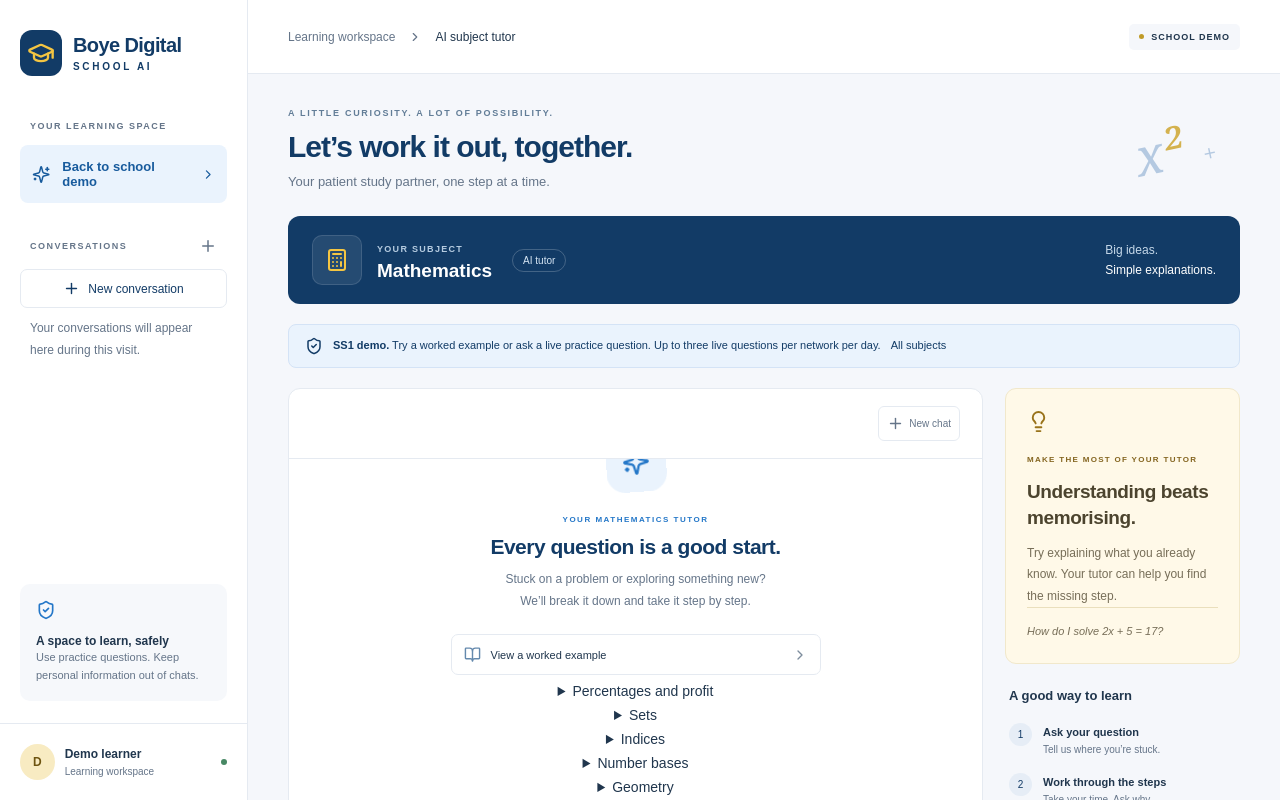
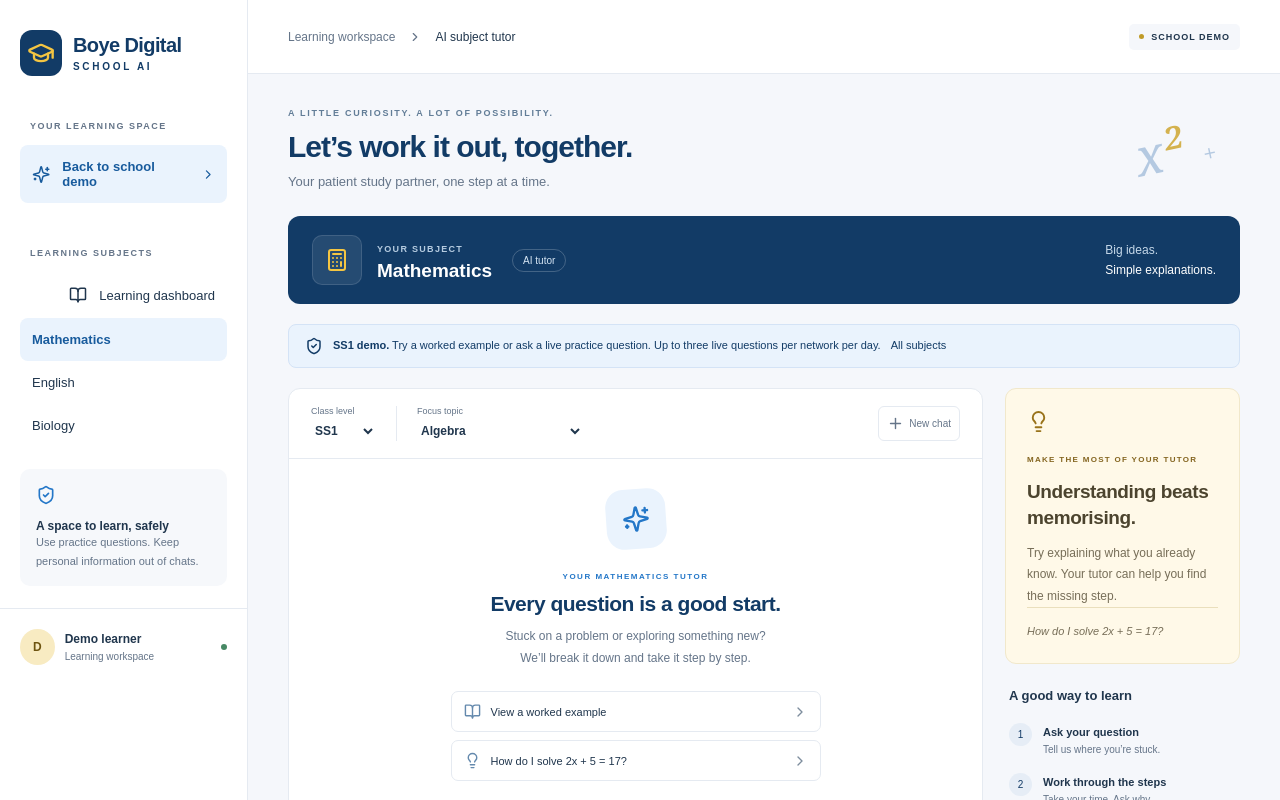
Before and after one commit to majesticmusa/Boye, a Next.js app in the folder boye-digital-school/: page /demo/mathematics in a window 1280 px wide. Shown: the top 800 px of the page. Built offline with nearby package versions, Linux system fonts and the light colour scheme.

Commit message:
Match the mathematics demo to the reference tutor: components/tutor-workspace.tsx

```diff
--- a/boye-digital-school/src/components/tutor-workspace.tsx
+++ b/boye-digital-school/src/components/tutor-workspace.tsx
@@ -58,6 +58,10 @@ const suggestions=['Help me understand fractions','Explain how to solve 2x + 5 =
 export default function TutorWorkspace({hosted=false,guestSubject}:{hosted?:boolean;guestSubject?:DemoSubject}){
  const lesson=guestSubject?demoLessons[guestSubject]:undefined;
  const subject=guestSubject??'Mathematics';
+ const mathDemo = guestSubject === 'Mathematics';
+ const [focusTopic, setFocusTopic] = useState('Algebra');
+ const practice = mathsPractice.find(item => item.topic === focusTopic);
+ const prompts = practice?.questions ?? (lesson ? [lesson.question] : suggestions);
  const SubjectIcon=guestSubject==='English'?BookOpen:guestSubject==='Biology'?FlaskConical:Calculator;
  const maxLength=guestSubject?400:4000;
  const [sessions,setSessions]=useState<Session[]>([]),[active,setActive]=useState<Session|null>(null),[question,setQuestion]=useState(''),[busy,setBusy]=useState(false),[error,setError]=useState(''),[menu,setMenu]=useState(false),[notice,setNotice]=useState('');
@@ -91,28 +95,22 @@ export default function TutorWorkspace({hosted=false,guestSubject}:{hosted?:bool
  function save(s:Session){setActive(s);setSessions(old=>[s,...old.filter(x=>x.id!==s.id)].slice(0,15))}
  function newChat(){setActive(fresh(active?.level,active?.topic));setQuestion('');setError('');setNotice('');setMenu(false);input.current?.focus()}
  function context(key:'level'|'topic',value:string){const s=fresh(active?.level,active?.topic);if(key==='level')s.level=value as Session['level'];else s.topic=value as Session['topic'];setActive(s);setQuestion('');setError('');setNotice('')}
- async function send(){const text=question.trim();if(lock.current||!text)return;lock.current=true;setBusy(true);setError('');setNotice('');const s=active?.sample?fresh():active??fresh();const messages:Message[]=[...s.messages,{role:'user',content:text}];save({...s,messages,title:s.messages.length?s.title:text.slice(0,48)});setQuestion('');try{
- const r=await fetch(guestSubject?'/api/demo':'/api/tutor',{method:'POST',headers:{'Content-Type':'application/json'},body:JSON.stringify(guestSubject?{action:'tutor',subject,question:text}:{level:s.level,topic:s.topic,messages:messages.slice(-11)}),signal:AbortSignal.timeout(35000)});const data=await r.json();if(!r.ok)throw new Error(data.error||'The tutor could not respond.');if(typeof data.content!=='string')throw new Error('Unreadable response.');save({...s,title:s.messages.length?s.title:text.slice(0,48),messages:[...messages,{role:'assistant',content:data.content}]});if(data.truncated)setNotice('This answer reached the response limit. Ask the tutor to continue.');
+ async function send(){const text=question.trim();if(lock.current||!text)return;lock.current=true;setBusy(true);setError('');setNotice('');const s=active?.sample?fresh(active.level,active.topic):active??fresh();const messages:Message[]=[...s.messages,{role:'user',content:text}];save({...s,messages,title:s.messages.length?s.title:text.slice(0,48)});setQuestion('');try{
+ const r=await fetch(guestSubject?'/api/demo':'/api/tutor',{method:'POST',headers:{'Content-Type':'application/json'},body:JSON.stringify(guestSubject?{action:'tutor',subject,question:text,...(mathDemo ? {level:s.level} : {})}:{level:s.level,topic:s.topic,messages:messages.slice(-11)}),signal:AbortSignal.timeout(35000)});const data=await r.json();if(!r.ok)throw new Error(data.error||'The tutor could not respond.');if(typeof data.content!=='string')throw new Error('Unreadable response.');save({...s,title:s.messages.length?s.title:text.slice(0,48),messages:[...messages,{role:'assistant',content:data.content}]});if(data.truncated)setNotice('This answer reached the response limit. Ask the tutor to continue.');
  }catch(e){save(s);setQuestion(text);setError(e instanceof Error&&e.name==='TimeoutError'?'The tutor took too long. Please try again.':e instanceof Error?e.message:'Please try again.')}finally{lock.current=false;setBusy(false);input.current?.focus()}}
  return <div className="app-shell">
  {menu&&<button className="scrim" aria-label="Close navigation" onClick={()=>setMenu(false)}/>}
- <aside className={`sidebar ${menu?'open':''}`}><Link className="brand" href={guestSubject?'/demo':'/'}><span className="brand-mark"><GraduationCap size={28}/></span><span>Boye Digital<small>SCHOOL AI</small></span></Link><div className="workspace-label">YOUR LEARNING SPACE</div><Link className="nav-item selected" href={guestSubject?'/demo':'/dashboard/tutors/mathematics'}><Sparkles size={19}/>{guestSubject?'Back to school demo':'AI subject tutor'}<ChevronRight size={15}/></Link><div className="sidebar-section"><span>CONVERSATIONS</span><button disabled={busy} onClick={newChat} aria-label="New conversation"><Plus size={18}/></button></div><button className="new-chat" disabled={busy} onClick={newChat}><Plus size={17}/>New conversation</button><div className="history">{sessions.filter(s=>s.messages.length).map(s=><button key={s.id} disabled={busy} className={active?.id===s.id?'active':''} onClick={()=>{setActive(s);setQuestion('');setError('');setNotice('');setMenu(false)}}><MessageSquare size={15}/><span>{s.title}</span></button>)}{!sessions.some(s=>s.messages.length)&&<p>Your conversations will appear here during this visit.</p>}</div><div className="sidebar-bottom"><ShieldCheck size={20}/><strong>A space to learn, safely</strong><p>Use practice questions. Keep personal information out of chats.</p></div><div className="demo-profile"><span>D</span><div>Demo learner<small>Learning workspace</small></div><i/></div></aside>
+ <aside className={`sidebar ${menu?'open':''}`}><Link className="brand" href={guestSubject?'/demo':'/'}><span className="brand-mark"><GraduationCap size={28}/></span><span>Boye Digital<small>SCHOOL AI</small></span></Link><div className="workspace-label">YOUR LEARNING SPACE</div><Link className="nav-item selected" href={guestSubject?'/demo':'/dashboard/tutors/mathematics'}><Sparkles size={19}/>{guestSubject?'Back to school demo':'AI subject tutor'}<ChevronRight size={15}/></Link>{mathDemo ? <nav aria-label="Learning subjects">
+   <div className="workspace-label">LEARNING SUBJECTS</div>
+   <Link className="nav-item" href="/demo/dashboard"><BookOpen size={18}/>Learning dashboard</Link>
+   {(['Mathematics','English','Biology'] as const).map(name => <Link key={name} className={name === subject ? 'nav-item selected' : 'nav-item'} href={'/demo/' + demoLessons[name].slug} aria-current={name === subject ? 'page' : undefined}>{name}</Link>)}
+ </nav> : <><div className="sidebar-section"><span>CONVERSATIONS</span><button disabled={busy} onClick={newChat} aria-label="New conversation"><Plus size={18}/></button></div><button className="new-chat" disabled={busy} onClick={newChat}><Plus size={17}/>New conversation</button><div className="history">{sessions.filter(s=>s.messages.length).map(s=><button key={s.id} disabled={busy} className={active?.id===s.id?'active':''} onClick={()=>{setActive(s);setQuestion('');setError('');setNotice('');setMenu(false)}}><MessageSquare size={15}/><span>{s.title}</span></button>)}{!sessions.some(s=>s.messages.length)&&<p>Your conversations will appear here during this visit.</p>}</div></>}<div className="sidebar-bottom"><ShieldCheck size={20}/><strong>A space to learn, safely</strong><p>Use practice questions. Keep personal information out of chats.</p></div><div className="demo-profile"><span>D</span><div>Demo learner<small>Learning workspace</small></div><i/></div></aside>
  <main><header className="topbar"><div><button className="menu-toggle" aria-label="Open navigation" onClick={()=>setMenu(true)}><Menu size={22}/></button><span className="breadcrumb">Learning workspace<ChevronRight size={14}/><strong>AI subject tutor</strong></span></div><span className="demo-badge"><i/>{guestSubject?'SCHOOL DEMO':hosted?'PHASE 1 · PREVIEW':'PHASE 1 · LOCAL DEMO'}</span></header><div className="page-content"><div className="page-heading"><div><div className="eyebrow">A LITTLE CURIOSITY. A LOT OF POSSIBILITY.</div><h1>Let’s work it out, together.</h1><p>Your patient study partner, one step at a time.</p></div><span className="heading-art" aria-hidden="true">x<span>²</span><i>+</i></span></div><div className="subject-strip"><div className="subject-icon"><SubjectIcon size={24}/></div><div><span className="label">YOUR SUBJECT</span><h2>{subject}</h2></div><span className="subject-tag">AI tutor</span><div className="subject-description">Big ideas.<br/><strong>Simple explanations.</strong></div></div>
  {hosted&&<div className="preview-notice"><ShieldCheck size={18}/><p><strong>Signed in as {userEmail}.</strong> Hosted requests are limited to 30 per hour.</p><button type="button" onClick={()=>void signOut()}>Sign out</button></div>}
- {guestSubject&&<div className="preview-notice"><ShieldCheck size={18}/><p><strong>SS1 demo.</strong> Try a worked example or ask a live practice question. Up to three live questions per network per day.</p><Link href="/demo">All subjects</Link></div>}
- <div className="learning-grid"><section className="chat-panel" aria-label={`${subject} tutor`}><div className="chat-toolbar">{!guestSubject&&<><div className="context-select"><label htmlFor="level">Class level</label><select id="level" value={active?.level??'SS1'} disabled={busy} onChange={e=>context('level',e.target.value)}>{levels.map(l=><option key={l}>{l}</option>)}</select></div><div className="context-select topic-select"><label htmlFor="topic">Focus topic</label><select id="topic" value={active?.topic??'Algebra'} disabled={busy} onChange={e=>context('topic',e.target.value)}>{topics.map(t=><option key={t}>{t}</option>)}</select></div></>}<button className="reset" disabled={busy} onClick={newChat} aria-label="Start a new conversation"><Plus size={17}/><span>New chat</span></button></div><div className="messages" role="log" aria-label="Tutor conversation" aria-live="polite" aria-busy={busy}>
- {!active?.messages.length&&<div className="chat-welcome"><span className="tutor-avatar"><Sparkles size={28}/></span><span className="welcome-kicker">YOUR {subject.toUpperCase()} TUTOR</span><h2>Every question is a good start.</h2><p>Stuck on a problem or exploring something new?<br/>We’ll break it down and take it step by step.</p><div className="suggestions">{lesson&&<button type="button" disabled={busy} onClick={()=>save({...fresh(),sample:true,title:lesson.question,messages:[{role:'user',content:lesson.question},{role:'assistant',content:lesson.answer}]})}><span><BookOpen size={17}/></span>View a worked example<ChevronRight size={16}/></button>}{guestSubject === 'Mathematics' && mathsPractice.map(({topic, questions}) => (
-  <details key={topic}>
-    <summary>{topic}</summary>
-    {questions.map(prompt => (
-      <button type="button" key={prompt} disabled={busy} onClick={() => {
-        setQuestion(prompt);
-        input.current?.focus();
-      }}>{prompt}<ChevronRight size={16}/></button>
-    ))}
-  </details>
-))}{(lesson?[lesson.question]:suggestions).map((s,i)=><button key={s} disabled={busy} onClick={()=>{setQuestion(s);input.current?.focus()}}><span>{i===2?<BookOpen size={17}/>:<Lightbulb size={17}/>}</span>{s}<ChevronRight size={16}/></button>)}</div></div>}
+ {guestSubject&&<div className="preview-notice"><ShieldCheck size={18}/><p><strong>{mathDemo ? active?.level ?? 'SS1' : 'SS1'} demo.</strong> Try a worked example or ask a live practice question. Up to three live questions per network per day.</p><Link href="/demo">All subjects</Link></div>}
+ <div className="learning-grid"><section className="chat-panel" aria-label={`${subject} tutor`}><div className="chat-toolbar">{(!guestSubject || mathDemo)&&<><div className="context-select"><label htmlFor="level">Class level</label><select id="level" value={active?.level??'SS1'} disabled={busy} onChange={e=>context('level',e.target.value)}>{levels.map(l=><option key={l}>{l}</option>)}</select></div><div className="context-select topic-select"><label htmlFor="topic">Focus topic</label><select id="topic" value={mathDemo ? focusTopic : active?.topic??'Algebra'} disabled={busy} onChange={e=>{if(mathDemo){setFocusTopic(e.target.value);newChat()}else context('topic',e.target.value)}}>{(mathDemo ? ['Algebra', ...mathsPractice.map(item=>item.topic)] : topics).map(t=><option key={t}>{t}</option>)}</select></div></>}<button className="reset" disabled={busy} onClick={newChat} aria-label="Start a new conversation"><Plus size={17}/><span>New chat</span></button></div><div className="messages" role="log" aria-label="Tutor conversation" aria-live="polite" aria-busy={busy}>
+ {!active?.messages.length&&<div className="chat-welcome"><span className="tutor-avatar"><Sparkles size={28}/></span><span className="welcome-kicker">YOUR {subject.toUpperCase()} TUTOR</span><h2>Every question is a good start.</h2><p>Stuck on a problem or exploring something new?<br/>We’ll break it down and take it step by step.</p><div className="suggestions">{lesson&&!practice&&<button type="button" disabled={busy} onClick={()=>save({...fresh(active?.level,active?.topic),sample:true,title:lesson.question,messages:[{role:'user',content:lesson.question},{role:'assistant',content:lesson.answer}]})}><span><BookOpen size={17}/></span>View a worked example<ChevronRight size={16}/></button>}{prompts.map((s,i)=><button key={s} disabled={busy} onClick={()=>{setQuestion(s);input.current?.focus()}}><span>{i===2?<BookOpen size={17}/>:<Lightbulb size={17}/>}</span>{s}<ChevronRight size={16}/></button>)}</div></div>}
  {active?.messages.map((m,i)=><div className={`message ${m.role}`} key={i}><span className="message-avatar">{m.role==='assistant'?<Sparkles size={17}/>:'You'}</span><div><span className="message-label">{m.role==='assistant'?(active.sample?'Worked example':'Boye tutor · AI-generated'):'You'}</span><div className="message-content"><ReactMarkdown remarkPlugins={[remarkMath]} rehypePlugins={[rehypeKatex]}>{m.content}</ReactMarkdown></div></div></div>)}{busy&&<div className="thinking"><Sparkles size={17}/>Working through it with you…</div>}{error&&<div className="error" role="alert"><strong>We couldn’t get an answer</strong><p>{error}</p><span>Your question is saved in the box below.</span></div>}{notice&&<p className="notice">{notice}</p>}<div ref={end}/></div>
  <div className="composer-area"><form onSubmit={e=>{e.preventDefault();void send()}}><label className="sr-only" htmlFor="question">Your {subject.toLowerCase()} question</label><textarea ref={input} id="question" placeholder="Ask a question. Let’s make it make sense…" value={question} maxLength={maxLength} rows={2} disabled={busy} onChange={e=>setQuestion(e.target.value)} onKeyDown={e=>{if(e.key==='Enter'&&!e.shiftKey&&!e.nativeEvent.isComposing){e.preventDefault();void send()}}}/><button className="send" type="submit" disabled={busy||!question.trim()} aria-label="Send question"><ArrowUp size={20}/></button></form><div className="composer-note"><span><ShieldCheck size={13}/>AI can make mistakes. Check with your teacher.</span><span>{question.length}/{maxLength}</span></div></div></section>
- <aside className="learning-aside"><div className="tip-card"><Lightbulb size={23}/><span className="label">MAKE THE MOST OF YOUR TUTOR</span><h3>Understanding beats memorising.</h3><p>Try explaining what you already know. Your tutor can help you find the missing step.</p><div className="tip-example">{lesson?lesson.question:<>“I know I need to find x, but why do we subtract 5 first?”</>}</div></div><div className="how-card"><h3>A good way to learn</h3><ol>{[['Ask your question','Tell us where you’re stuck.'],['Work through the steps','Take your time. Ask why.'],['Give it a go','Try a practice problem.']].map(([a,b],i)=><li key={a}><span>{i+1}</span><div><strong>{a}</strong><p>{b}</p></div></li>)}</ol></div><div className="session-note"><MessageSquare size={16}/><p>{guestSubject?'Live questions are sent to OpenRouter and its model provider. Chats clear when you refresh.':'Chats stay in memory for this visit only. Refreshing clears them. Changing class or topic starts a new chat.'}</p></div></aside></div><footer>Built for curious minds. Made for Nigerian classrooms.<span>Boye Digital School AI</span></footer></div></main>{menu&&<button className="close-menu" onClick={()=>setMenu(false)} aria-label="Close navigation"><X/></button>}</div>
+ <aside className="learning-aside"><div className="tip-card"><Lightbulb size={23}/><span className="label">MAKE THE MOST OF YOUR TUTOR</span><h3>Understanding beats memorising.</h3><p>Try explaining what you already know. Your tutor can help you find the missing step.</p><div className="tip-example">{lesson?prompts[0]:<>“I know I need to find x, but why do we subtract 5 first?”</>}</div></div><div className="how-card"><h3>A good way to learn</h3><ol>{[['Ask your question','Tell us where you’re stuck.'],['Work through the steps','Take your time. Ask why.'],['Give it a go','Try a practice problem.']].map(([a,b],i)=><li key={a}><span>{i+1}</span><div><strong>{a}</strong><p>{b}</p></div></li>)}</ol></div><div className="session-note"><MessageSquare size={16}/><p>{guestSubject?'Live questions are sent to OpenRouter and its model provider. Chats clear when you refresh.':'Chats stay in memory for this visit only. Refreshing clears them. Changing class or topic starts a new chat.'}</p></div></aside></div><footer>Built for curious minds. Made for Nigerian classrooms.<span>Boye Digital School AI</span></footer></div></main>{menu&&<button className="close-menu" onClick={()=>setMenu(false)} aria-label="Close navigation"><X/></button>}</div>
 }
```
